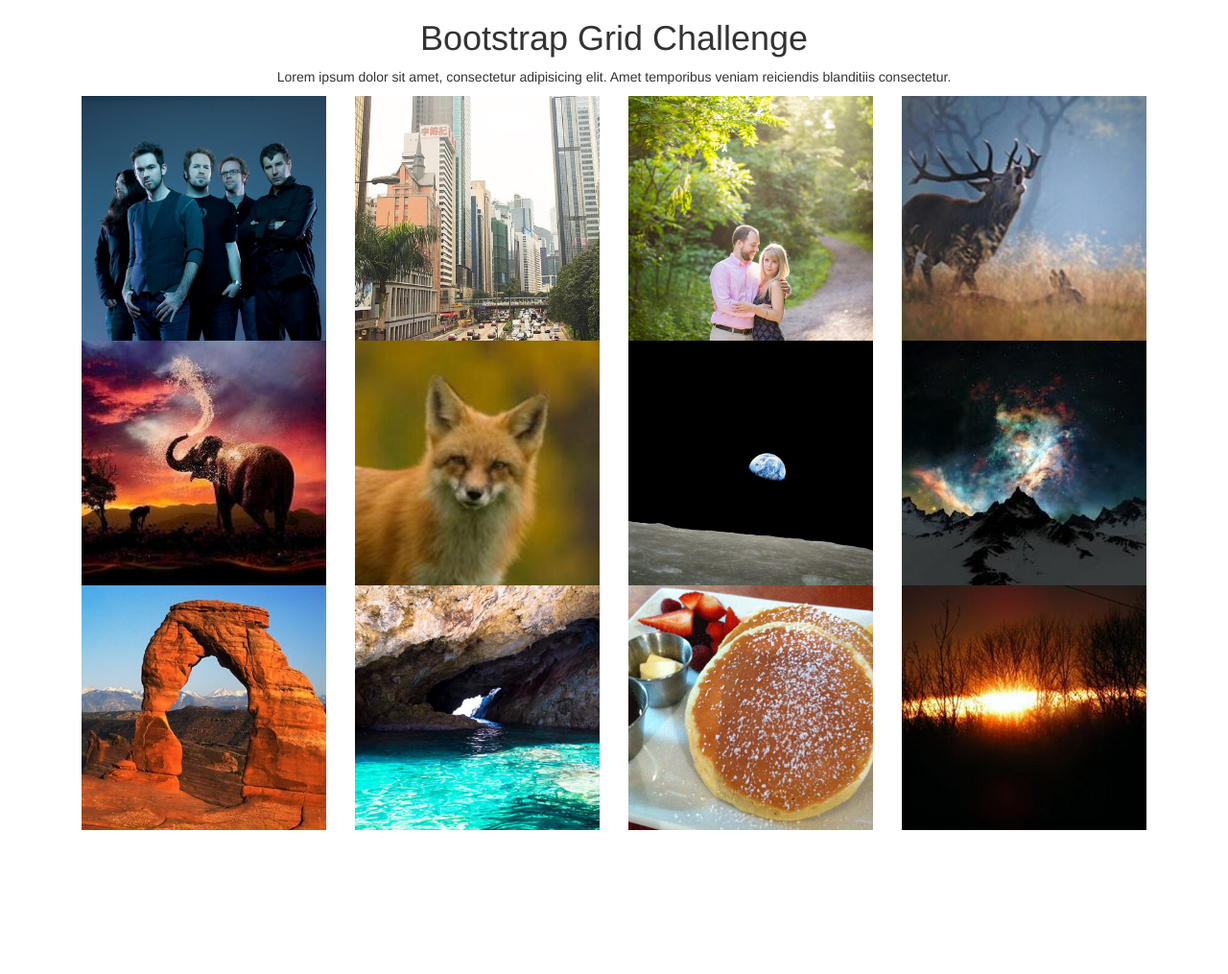
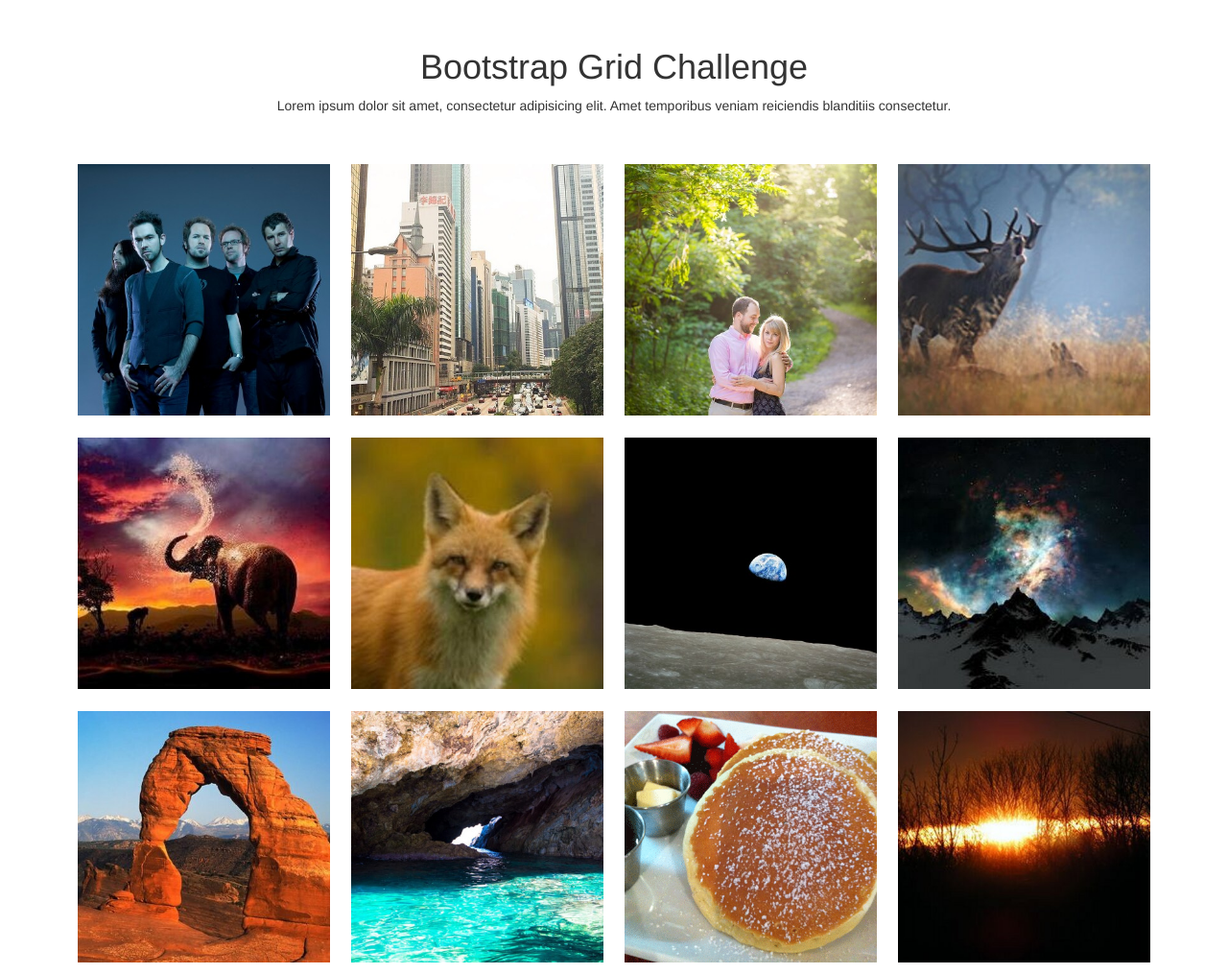
Before and after one commit to SoupBowlWeb/bootstrap-grid-challenge, a plain HTML site: page index.html in a window 1280 px wide. Shown: the whole page at 96% size. Before the commit the page ends 865 px from the top, so only its background shows below. Drawn offline with nearby package versions, Linux system fonts and the light colour scheme.

Commit message:
Add some custom CSS for polish

```diff
--- a/css/style.css
+++ b/css/style.css
@@ -3,3 +3,23 @@ ul.photo-list {
 	margin: 0;
 	padding: 0;
 }
+
+ul.photo-list img {
+	margin-left: auto;
+	margin-right: auto;
+}
+
+ul.photo-list li {
+	padding: 1% 1%;
+}
+
+.title-section {
+	padding: 30px 0;
+}
+
+
+@media screen and (max-width: 768px) {
+	ul.photo-list img {
+		width: 100%;
+	}
+}
--- a/index.html
+++ b/index.html
@@ -15,7 +15,7 @@
 	<div class="container">
 
 		<div class="row">
-			<div class="text-center">
+			<div class="text-center title-section">
 				<h1>Bootstrap Grid Challenge</h1>
 		<p>Lorem ipsum dolor sit amet, consectetur adipisicing elit. Amet temporibus veniam reiciendis blanditiis consectetur.</p>
 			</div>
```
